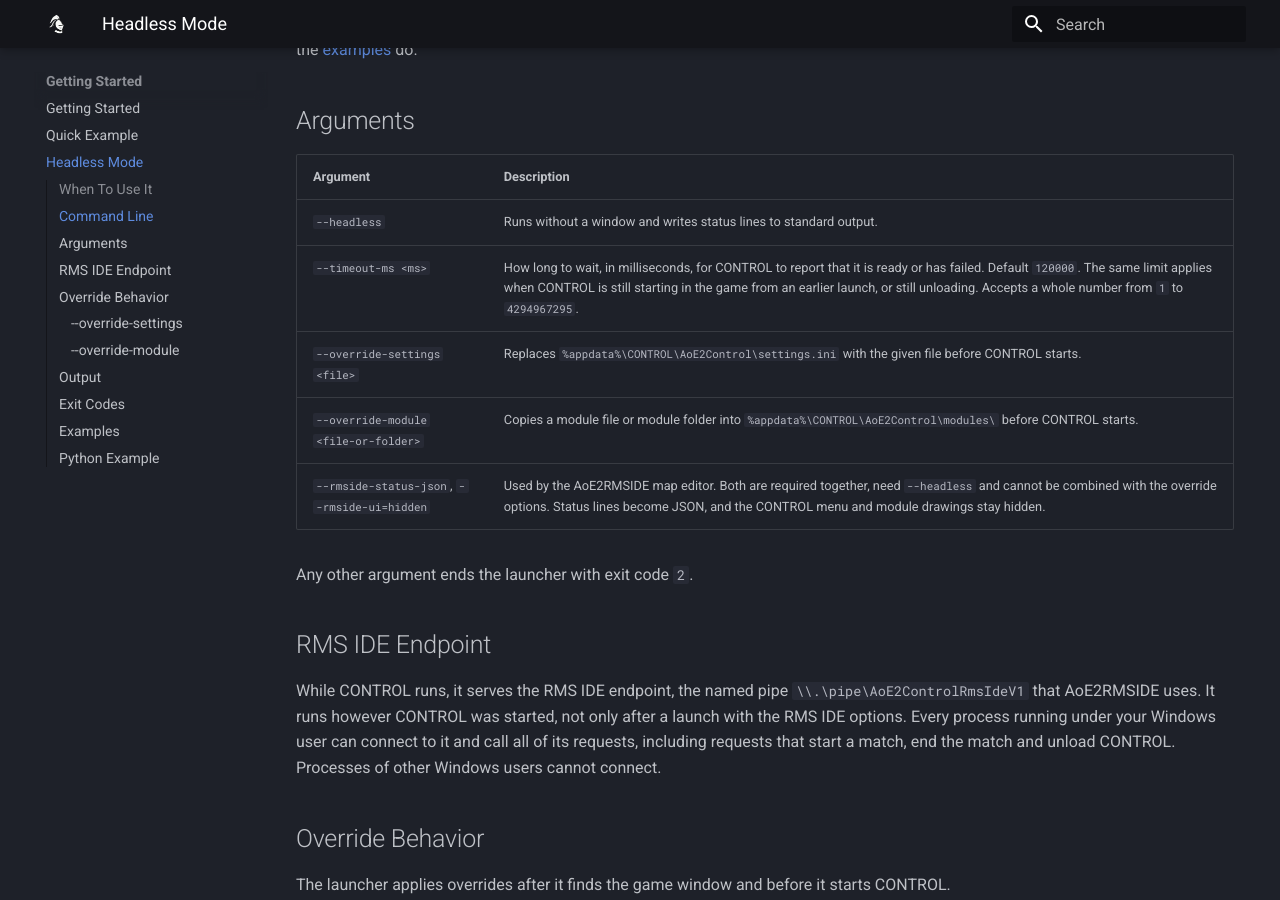
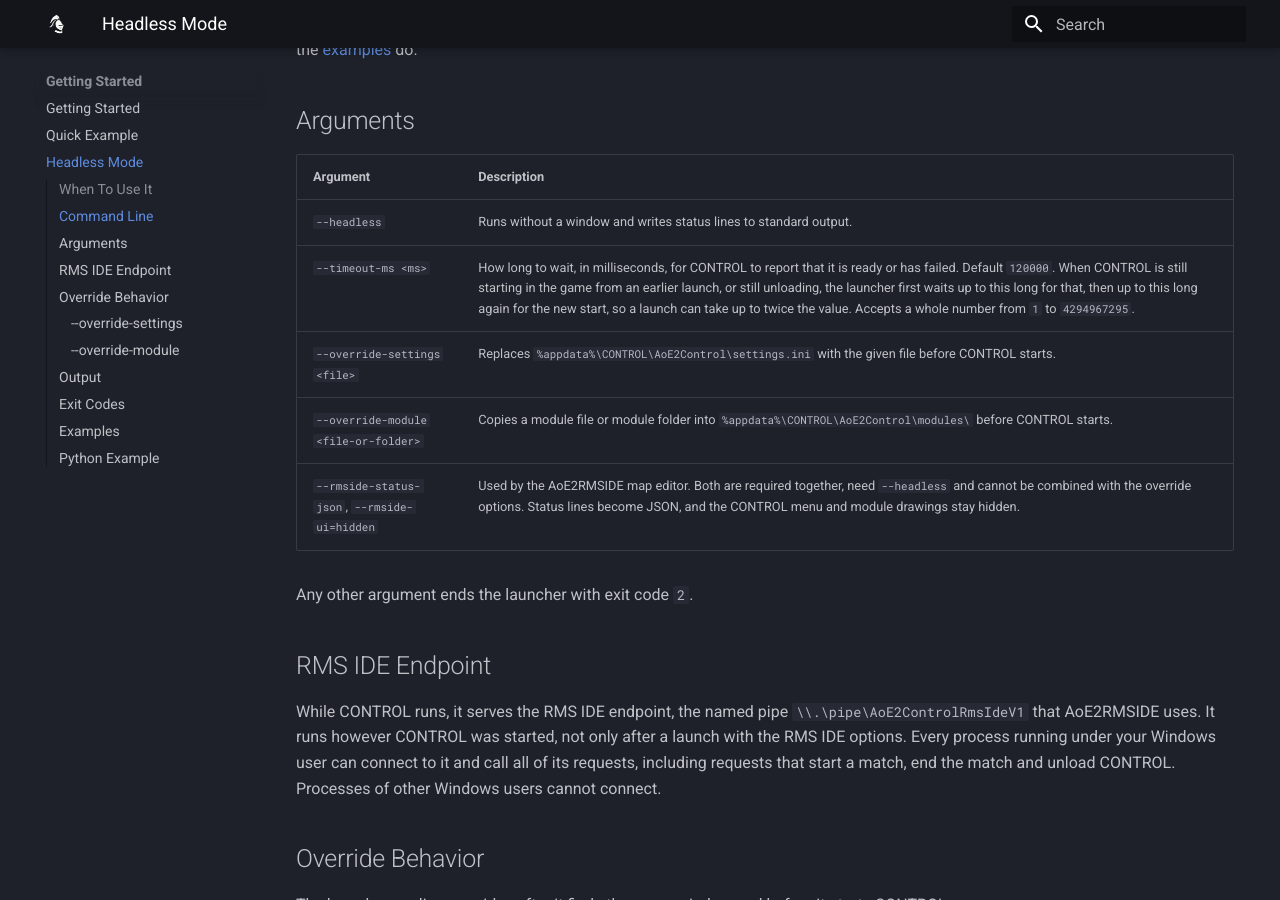
Before and after one commit to aoe2control/aoe2control.github.io, an MkDocs documentation site: the page built from docs/headless-mode.md, in a window 1280 px wide and 900 px high, scrolled down 914 px. Built offline with MkDocs 1.6.1 and Material for MkDocs 9.7.7, drawn with Linux system fonts in a browser that asks for light colours.

Commit message:
headless-mode: --timeout-ms can take up to twice the value
When CONTROL is still starting or unloading in the game, the launcher
waits up to the timeout for that and then up to the timeout again for
the new start.

Co-Authored-By: Claude Opus 5.5 <noreply@anthropic.com>

```diff
--- a/docs/headless-mode.md
+++ b/docs/headless-mode.md
@@ -36,7 +36,7 @@ The launcher is a Windows (GUI) program. PowerShell does not wait for it or set
 | Argument | Description |
 |----------|-------------|
 | `--headless` | Runs without a window and writes status lines to standard output. |
-| `--timeout-ms <ms>` | How long to wait, in milliseconds, for CONTROL to report that it is ready or has failed. Default `120000`. The same limit applies when CONTROL is still starting in the game from an earlier launch, or still unloading. Accepts a whole number from `1` to `4294967295`. |
+| `--timeout-ms <ms>` | How long to wait, in milliseconds, for CONTROL to report that it is ready or has failed. Default `120000`. When CONTROL is still starting in the game from an earlier launch, or still unloading, the launcher first waits up to this long for that, then up to this long again for the new start, so a launch can take up to twice the value. Accepts a whole number from `1` to `4294967295`. |
 | `--override-settings <file>` | Replaces `%appdata%\CONTROL\AoE2Control\settings.ini` with the given file before CONTROL starts. |
 | `--override-module <file-or-folder>` | Copies a module file or module folder into `%appdata%\CONTROL\AoE2Control\modules\` before CONTROL starts. |
 | `--rmside-status-json`, `--rmside-ui=hidden` | Used by the AoE2RMSIDE map editor. Both are required together, need `--headless` and cannot be combined with the override options. Status lines become JSON, and the CONTROL menu and module drawings stay hidden. |
```
